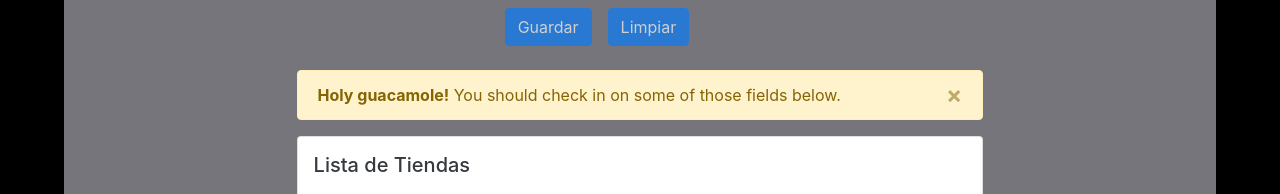
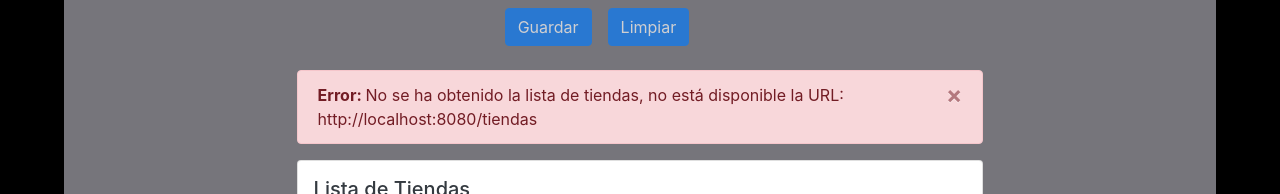
Before and after one commit to augus67/apps-casa-front, an Angular app: page /tiendas in a window 1280 px wide. Shown: the part 569-763 px from the top of the page. Built offline with nearby package versions, Linux system fonts and the light colour scheme; no server answers.

Commit message:
Se añade favicon y alert para la grid de tiendas

```diff
--- /dev/null
+++ b/src/app/lista/modelo/alert.ts
@@ -0,0 +1,7 @@
+export class Alert {
+
+  estilo: string;
+  tipo: string;
+  mensaje: string;
+
+}
--- /dev/null
+++ b/src/app/lista/services/alert.service.ts
@@ -0,0 +1,45 @@
+import { Alert } from './../modelo/alert';
+import { Injectable } from '@angular/core';
+
+@Injectable({
+  providedIn: 'root'
+})
+export class AlertService {
+
+  alert: Alert;
+
+  constructor() { }
+
+  error(mensaje: string): Alert {
+    this.alert = new Alert();
+    this.alert.estilo = 'alert alert-danger alert-dismissible fade show';
+    this.alert.tipo = 'Error: ';
+    this.alert.mensaje = mensaje;
+    return this.alert;
+  }
+
+  info(mensaje: string): Alert {
+    this.alert = new Alert();
+    this.alert.estilo = 'alert alert-info alert-dismissible fade show';
+    this.alert.tipo = 'Info: ';
+    this.alert.mensaje = mensaje;
+    return this.alert;
+  }
+
+  warn(mensaje: string): Alert {
+    this.alert = new Alert();
+    this.alert.estilo = 'alert alert-warning alert-dismissible fade show';
+    this.alert.tipo = 'Aviso: ';
+    this.alert.mensaje = mensaje;
+    return this.alert;
+  }
+
+  success(mensaje: string): Alert {
+    this.alert = new Alert();
+    this.alert.estilo = 'alert alert-success alert-dismissible fade show';
+    this.alert.tipo = 'Aviso: ';
+    this.alert.mensaje = mensaje;
+    return this.alert;
+  }
+
+}
--- a/src/app/lista/tiendas/tienda-grid/tienda-grid.component.html
+++ b/src/app/lista/tiendas/tienda-grid/tienda-grid.component.html
@@ -1,6 +1,6 @@
 <div class="container mt-2">
-    <div class="alert alert-warning alert-dismissible fade show" role="alert">
-      <strong>Holy guacamole!</strong> You should check in on some of those fields below.
+    <div *ngFor="let alert of alerts" class="{{alert.estilo}}" role="alert">
+      <strong>{{alert.tipo}}</strong>{{alert.mensaje}}
       <button type="button" class="close" data-dismiss="alert" aria-label="Close">
         <span aria-hidden="true">&times;</span>
       </button>
--- a/src/app/lista/tiendas/tienda-grid/tienda-grid.component.ts
+++ b/src/app/lista/tiendas/tienda-grid/tienda-grid.component.ts
@@ -1,19 +1,25 @@
 import { Component, OnInit, Input } from '@angular/core';
+
+import { AlertService } from './../../services/alert.service';
+import { TiendaService} from '../../services/tienda.service';
+
 import { Tienda } from '../tienda';
-import { TiendaService} from '../../services/tienda.service';
+import { Alert } from '../../modelo/alert';
 
 @Component({
   selector: 'app-tienda-grid',
   templateUrl: './tienda-grid.component.html',
   styleUrls: ['./tienda-grid.component.css'],
-  providers: [TiendaService]
+  providers: [TiendaService, AlertService]
 })
 
 export class TiendaGridComponent implements OnInit {
 
   tiendas: Array<Tienda>;
+  alerts: Array<Alert>;
+  alert: Alert;
 
-  constructor(private service: TiendaService) {}
+  constructor(private service: TiendaService, private alertService: AlertService) {}
 
   ngOnInit() {
     this.getAllTiendas();
@@ -25,10 +31,22 @@ export class TiendaGridComponent implements OnInit {
         this.tiendas = tiendas;
       },
       error => {
-        alert('No se puede obtener la lista de Tiendas');
-        console.log(error);
-        console.log('TiendaGridComponent.getAllTiendas: Error al obtener las tiendas');
+        // debugger;
+        if(error.name === "HttpErrorResponse") {
+          this.generarAlert('No se ha obtenido la lista de tiendas, no está disponible la URL: ' + error.url);
+          console.log(error);
+        } else {
+          this.generarAlert('No se ha podido obtener la lista de tiendas. ' + error.message);
+          console.log(error);
+        }
       }
     );
   }
+
+  generarAlert(mensaje: string) {
+    this.alerts = [];
+    this.alert = this.alertService.error(mensaje);
+    this.alerts.push(this.alert);
+  }
+
 }
```
Also changed, not shown: 2 other files (tests, documents, lock files or other folders).
